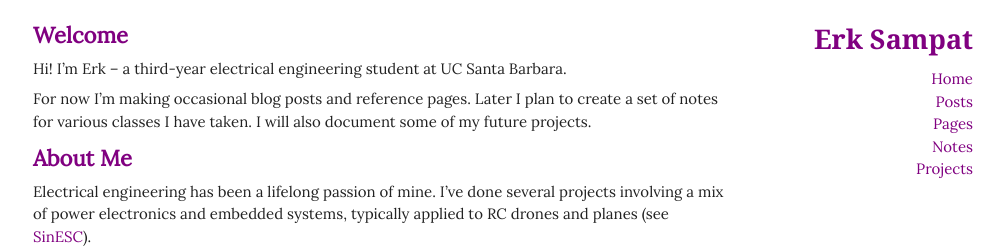
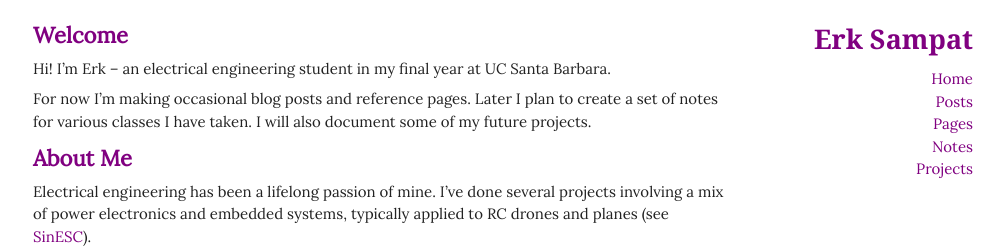
Before and after one commit to haydenghosh/haydenghosh.github.io, a Jekyll site: the page built from index.md, in a window 1280 px wide. Shown: the top 252 px of the page, without its empty margins (137-1141 px from the left). Built offline with Jekyll 4.4.1, drawn with Linux system fonts in a browser that asks for light colours; nearby versions of some CDN libraries.

Commit message:
final year

```diff
--- a/index.md
+++ b/index.md
@@ -4,7 +4,7 @@ title: About Me
 ---
 
 ## Welcome
-Hi! I'm Erk – a third-year electrical engineering student at UC Santa Barbara.
+Hi! I'm Erk – an electrical engineering student in my final year at UC Santa Barbara.
 
 For now I'm making occasional blog posts and reference pages. Later I plan to create a set of notes for various classes I have taken. I will also document some of my future projects.
 
```
